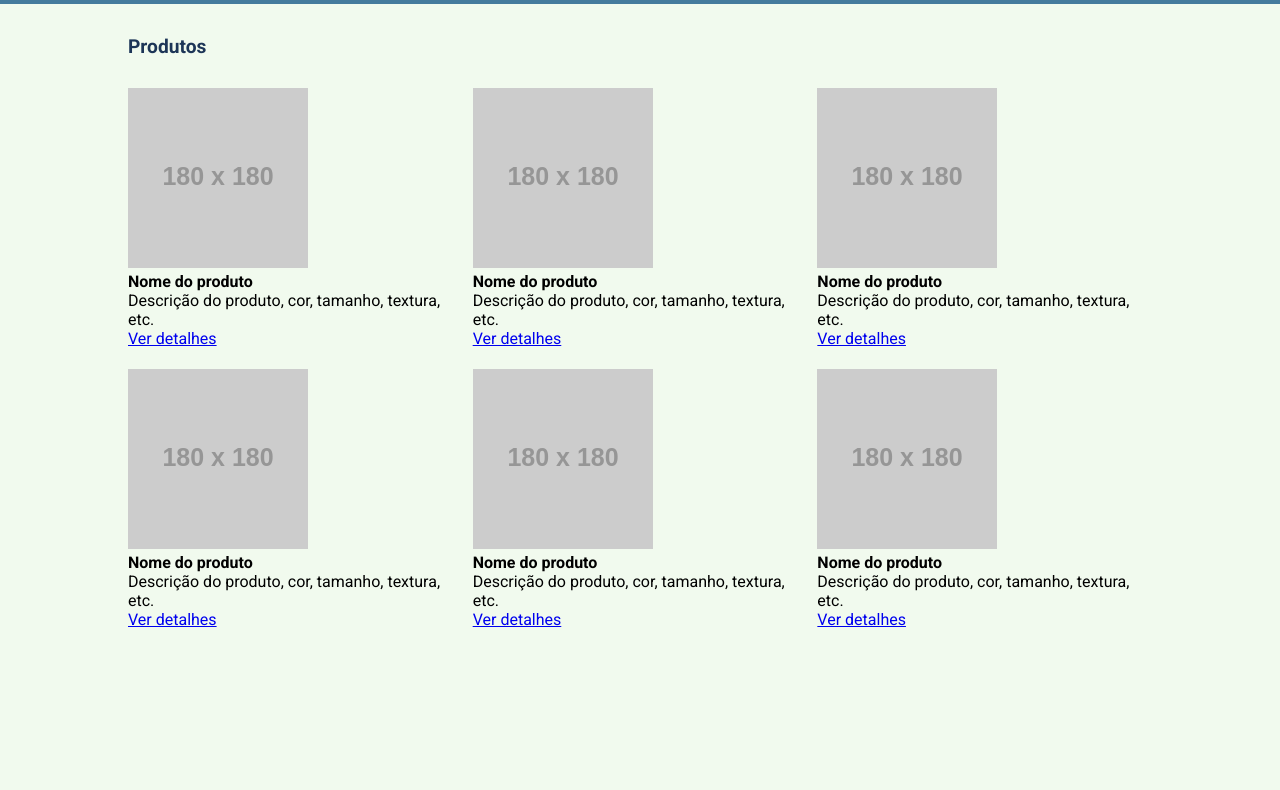
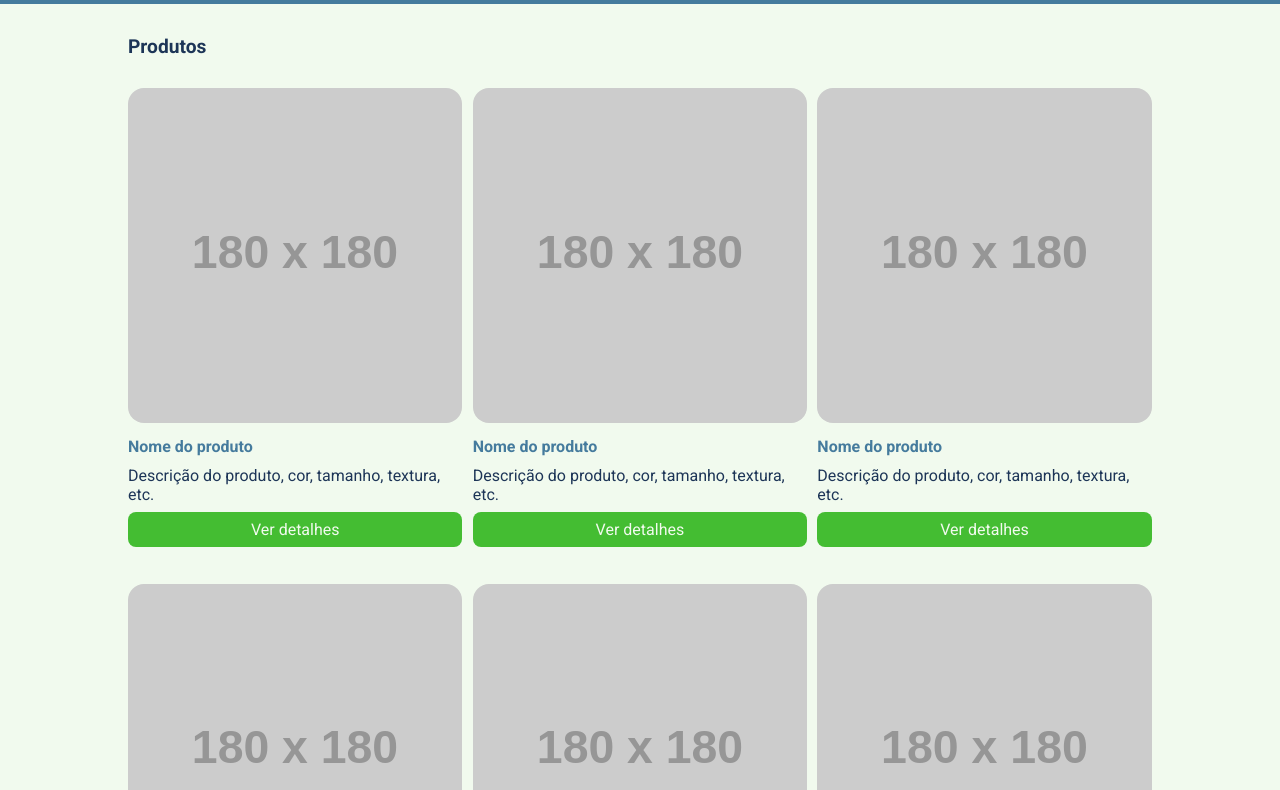
Before and after one commit to lKysztyl/curso_ebac_frontend, a plain HTML site: page exercicio_sass/index.html in a window 1280 px wide. Shown: the part 102-892 px from the top of the page. Before the commit the page ends 800 px from the top, so only its background shows below. Drawn offline with Linux system fonts and the light colour scheme; placeholder pictures from the web are drawn by us.

Commit message:
feat(rpduct-item.scss): adição de um novo componente

```diff
--- /dev/null
+++ b/exercicio_sass/src/scss/componentes/product-button.scss
@@ -0,0 +1,17 @@
+@use '../variaveis/colors.scss';
+
+.product-button {
+    display: block;
+    background-color: colors.$color07;
+    color: colors.$color01;
+    text-align: center;
+    padding: 0.5rem 0;
+    border-radius: 0.5rem;
+    margin-top: 0.5rem;
+    text-decoration: none;
+    transition: all 0.3s;
+
+    &:hover {
+        background-color: darken(colors.$color07, 5%);
+    }
+}
--- /dev/null
+++ b/exercicio_sass/src/scss/componentes/product-item.scss
@@ -0,0 +1,27 @@
+@use '../variaveis/medias.scss' as screen;
+@use '../componentes/product-button.scss' as btn;
+@use '../variaveis/colors.scss';
+
+.product-item {
+    cursor: pointer;
+
+    img {
+        width: 100%;
+        border-radius: 1rem;
+    }
+
+    h4 {
+        color: colors.$color03;
+        font-size: 1rem;
+        padding: 3% 0;
+        transition: all 0.3s ;
+
+        &:hover {
+            color: lighten(colors.$color03, 15%);
+        }
+    }
+
+    p {
+        color: colors.$color04;
+    }
+}
--- a/exercicio_sass/src/scss/layout/_header.scss
+++ b/exercicio_sass/src/scss/layout/_header.scss
@@ -34,7 +34,7 @@ header {
 
                     &:hover {
                         color: colors.$color04;
-                        background-color: colors.$color01;
+                        background-color: darken(colors.$color01, 3%);
                     }
                 }
             }
--- a/exercicio_sass/src/scss/layout/_main.scss
+++ b/exercicio_sass/src/scss/layout/_main.scss
@@ -1,10 +1,13 @@
 @use '../mixins/display-flex.scss' as display;
 @use '../mixins/display-grid.scss' as grid;
 @use '../variaveis/medias.scss' as screen;
+@use '../componentes/product-item.scss';
 @use '../variaveis/colors.scss';
 
 main {
     section {
+        margin-bottom: 5%;
+
         h2 {
             font-weight: 700;
             font-size: 1.2rem;
@@ -12,9 +15,11 @@ main {
             color: colors.$color04;
         }
 
-        ul {
+        .products {
             @include grid.grid-templete;
             width: 100%;
+
+
         }
 
     }
--- a/exercicio_sass/src/scss/variaveis/colors.scss
+++ b/exercicio_sass/src/scss/variaveis/colors.scss
@@ -4,3 +4,4 @@ $color03:  #457B9D;
 $color04:  #1D3557;
 $color05:  #E63946;
 $color06:  #7fffd4;
+$color07:  #44bd32;
```
Also changed, not shown: exercicio_sass/src/scss/componentes/product-button.css (added), exercicio_sass/src/scss/componentes/product-item.css (added), exercicio_sass/style.css, exercicio_sass/style.scss (line endings or trailing spaces), 3 other files.
